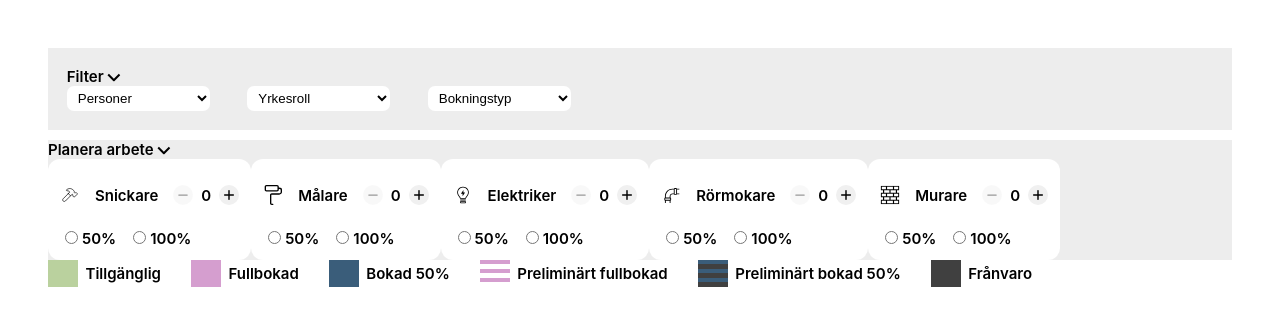
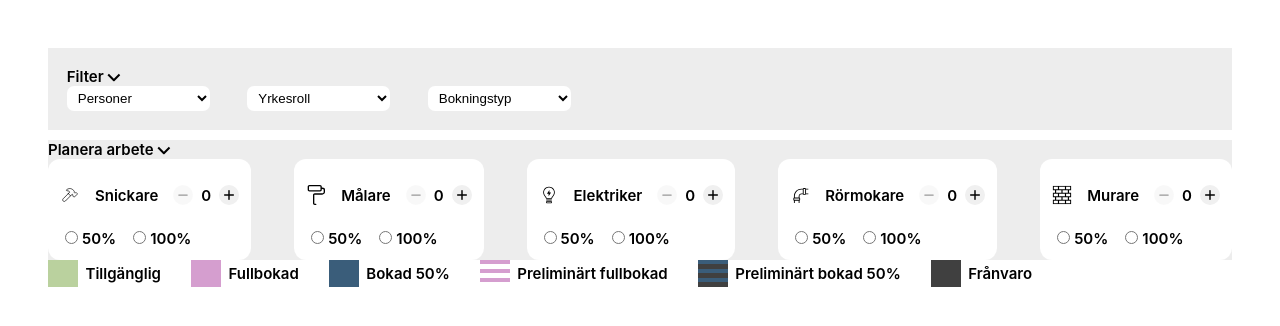
Before and after one commit to xzutv/java-ux-grupp11-ex3, a Vue app: page / in a window 1280 px wide. Shown: the top 326 px of the page. Built offline with nearby package versions, Linux system fonts and the light colour scheme.

Commit message:
flexed profession components

```diff
--- a/src/App.vue
+++ b/src/App.vue
@@ -133,11 +133,15 @@
 }
 
 
-
 .work-plan-container{
   background-color: #EDEDED;
   gap: 40px;
 }
 
+.profession-container {
+  display: flex;
+  flex-direction: row;
+  justify-content: space-between;
+}
 
 </style>
--- a/src/components/Profession.vue
+++ b/src/components/Profession.vue
@@ -75,9 +75,6 @@
     color: #000;
     transition: background-color 0.3s ease;
     display: inline-block;
-    /* display: flex;
-    flex-direction: column;
-    justify-content: space-between; */
 }
 
 .profession.active {
@@ -89,7 +86,6 @@
     display: flex;
     align-items: center;
     gap: 15px;
-    /* justify-content: space-between; */
 }
 
 .icon {
```
